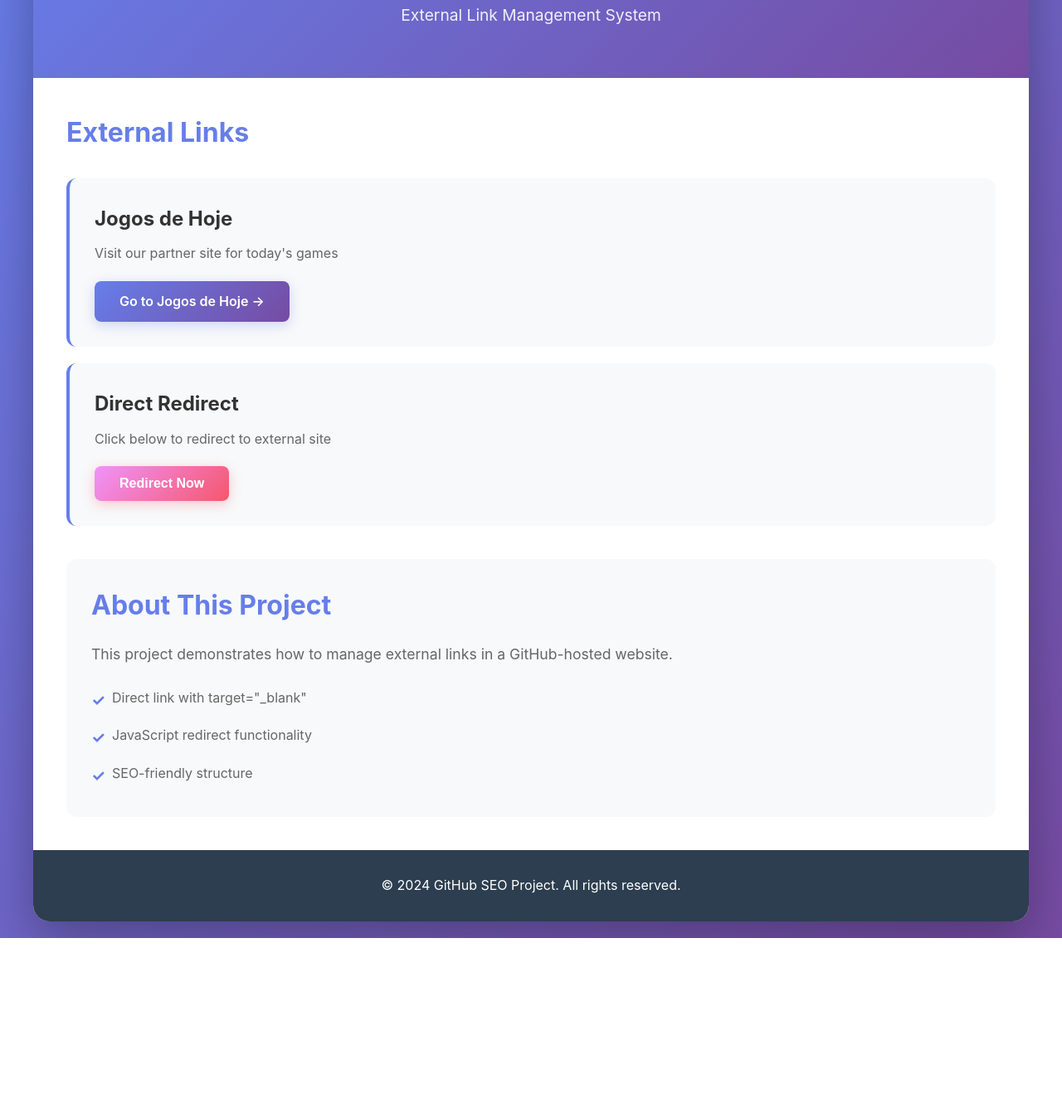
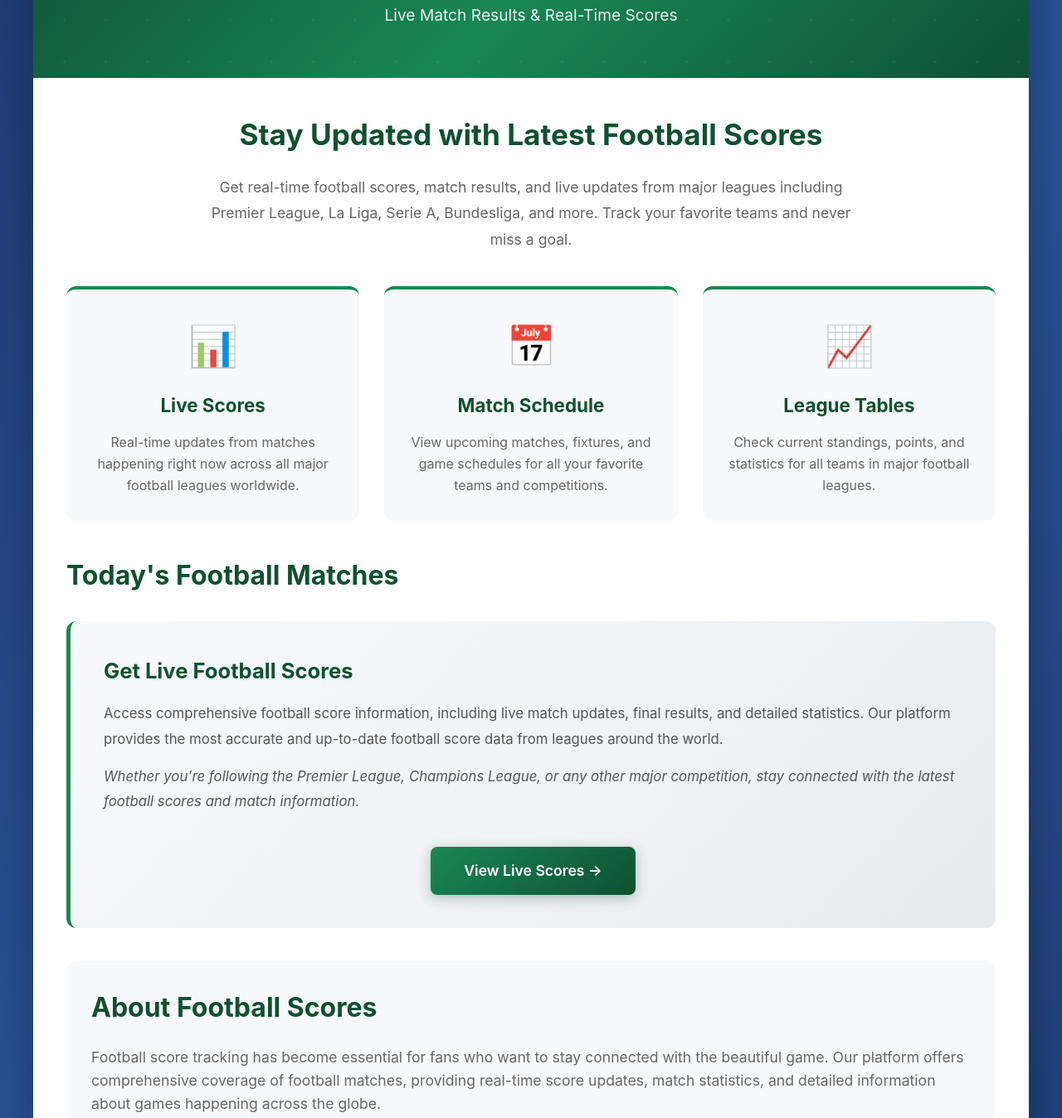
Before and after one commit to NjabuloJf/football-score, a website: page index.html in a window 1280 px wide. Shown: the part 164-1512 px from the top of the page at 83% size. Before the commit the page ends 1295 px from the top, so only its background shows below. Drawn offline with Linux system fonts and the light colour scheme.

Commit message:
first commit

```diff
--- a/index.html
+++ b/index.html
@@ -1,55 +1,79 @@
 <!DOCTYPE html>
-<html lang="zh-CN">
+<html lang="en">
 <head>
     <meta charset="UTF-8">
     <meta name="viewport" content="width=device-width, initial-scale=1.0">
-    <meta name="description" content="GitHub SEO Project - External Link Management">
-    <title>GitHub SEO Project</title>
+    <meta name="description" content="Get real-time football scores, match results, and live updates from major leagues around the world">
+    <meta name="keywords" content="football scores, soccer scores, live scores, match results, football matches">
+    <title>Football Score - Live Match Results & Scores</title>
     <link rel="stylesheet" href="styles.css">
 </head>
 <body>
     <div class="container">
         <header>
-            <h1>GitHub SEO Project</h1>
-            <p class="subtitle">External Link Management System</p>
+            <h1>⚽ Football Score</h1>
+            <p class="subtitle">Live Match Results & Real-Time Scores</p>
         </header>
 
         <main>
-            <section class="link-section">
-                <h2>External Links</h2>
-                <div class="link-card">
-                    <h3>Jogos de Hoje</h3>
-                    <p>Visit our partner site for today's games</p>
-                    <a href="https://jogosdehoje.eu.com/"
-                       target="_blank"
-                       rel="noopener noreferrer"
-                       class="external-link">
-                        Go to Jogos de Hoje →
-                    </a>
+            <section class="intro-section">
+                <h2>Stay Updated with Latest Football Scores</h2>
+                <p>Get real-time football scores, match results, and live updates from major leagues including Premier League, La Liga, Serie A, Bundesliga, and more. Track your favorite teams and never miss a goal.</p>
+            </section>
+
+            <section class="features-section">
+                <div class="feature-card">
+                    <div class="feature-icon">📊</div>
+                    <h3>Live Scores</h3>
+                    <p>Real-time updates from matches happening right now across all major football leagues worldwide.</p>
                 </div>
 
-                <div class="link-card">
-                    <h3>Direct Redirect</h3>
-                    <p>Click below to redirect to external site</p>
-                    <button onclick="redirectToExternal()" class="redirect-btn">
-                        Redirect Now
-                    </button>
+                <div class="feature-card">
+                    <div class="feature-icon">📅</div>
+                    <h3>Match Schedule</h3>
+                    <p>View upcoming matches, fixtures, and game schedules for all your favorite teams and competitions.</p>
+                </div>
+
+                <div class="feature-card">
+                    <div class="feature-icon">📈</div>
+                    <h3>League Tables</h3>
+                    <p>Check current standings, points, and statistics for all teams in major football leagues.</p>
+                </div>
+            </section>
+
+            <section class="score-section">
+                <h2>Today's Football Matches</h2>
+                <div class="match-card">
+                    <div class="match-info">
+                        <h3>Get Live Football Scores</h3>
+                        <p>Access comprehensive football score information, including live match updates, final results, and detailed statistics. Our platform provides the most accurate and up-to-date football score data from leagues around the world.</p>
+                        <p class="match-detail">Whether you're following the Premier League, Champions League, or any other major competition, stay connected with the latest football scores and match information.</p>
+                    </div>
+                    <div class="match-action">
+                        <a href="https://jogosdehoje.eu.com/"
+                           target="_blank"
+                           rel="noopener noreferrer"
+                           class="view-scores-btn">
+                            View Live Scores →
+                        </a>
+                    </div>
                 </div>
             </section>
 
             <section class="info-section">
-                <h2>About This Project</h2>
-                <p>This project demonstrates how to manage external links in a GitHub-hosted website.</p>
+                <h2>About Football Scores</h2>
+                <p>Football score tracking has become essential for fans who want to stay connected with the beautiful game. Our platform offers comprehensive coverage of football matches, providing real-time score updates, match statistics, and detailed information about games happening across the globe.</p>
                 <ul>
-                    <li>Direct link with target="_blank"</li>
-                    <li>JavaScript redirect functionality</li>
-                    <li>SEO-friendly structure</li>
+                    <li>Real-time score updates from major leagues</li>
+                    <li>Comprehensive match statistics and details</li>
+                    <li>League standings and team information</li>
+                    <li>Match schedules and fixture information</li>
                 </ul>
             </section>
         </main>
 
         <footer>
-            <p>&copy; 2024 GitHub SEO Project. All rights reserved.</p>
+            <p>&copy; 2024 Football Score. Stay updated with the latest football matches and scores.</p>
         </footer>
     </div>
 
--- a/script.js
+++ b/script.js
@@ -1,9 +1,3 @@
-// External link redirect function
-function redirectToExternal() {
-    // Redirect to external site
-    window.location.href = 'https://jogosdehoje.eu.com/';
-}
-
 // Track external link clicks for analytics (optional)
 function trackExternalLink(url) {
     // You can add analytics tracking here
--- a/styles.css
+++ b/styles.css
@@ -8,7 +8,7 @@
     font-family: -apple-system, BlinkMacSystemFont, 'Segoe UI', Roboto, Oxygen, Ubuntu, Cantarell, sans-serif;
     line-height: 1.6;
     color: #333;
-    background: linear-gradient(135deg, #667eea 0%, #764ba2 100%);
+    background: linear-gradient(135deg, #1e3c72 0%, #2a5298 50%, #1e3c72 100%);
     min-height: 100vh;
     padding: 20px;
 }
@@ -23,10 +23,29 @@
 }
 
 header {
-    background: linear-gradient(135deg, #667eea 0%, #764ba2 100%);
+    background: linear-gradient(135deg, #0f5132 0%, #198754 50%, #0f5132 100%);
     color: white;
     padding: 60px 40px;
     text-align: center;
+    position: relative;
+    overflow: hidden;
+}
+
+header::before {
+    content: '';
+    position: absolute;
+    top: -50%;
+    left: -50%;
+    width: 200%;
+    height: 200%;
+    background: radial-gradient(circle, rgba(255,255,255,0.1) 1px, transparent 1px);
+    background-size: 50px 50px;
+    animation: movePattern 20s linear infinite;
+}
+
+@keyframes movePattern {
+    0% { transform: translate(0, 0); }
+    100% { transform: translate(50px, 50px); }
 }
 
 header h1 {
@@ -48,8 +67,125 @@
     margin-bottom: 40px;
 }
 
+.intro-section {
+    margin-bottom: 40px;
+    text-align: center;
+}
+
+.intro-section h2 {
+    color: #0f5132;
+    margin-bottom: 20px;
+    font-size: 2.2em;
+}
+
+.intro-section p {
+    color: #666;
+    font-size: 1.1em;
+    max-width: 800px;
+    margin: 0 auto;
+    line-height: 1.8;
+}
+
+.features-section {
+    display: grid;
+    grid-template-columns: repeat(auto-fit, minmax(280px, 1fr));
+    gap: 30px;
+    margin-bottom: 40px;
+}
+
+.feature-card {
+    background: #f8f9fa;
+    border-radius: 12px;
+    padding: 30px;
+    text-align: center;
+    border-top: 4px solid #198754;
+    transition: transform 0.3s ease, box-shadow 0.3s ease;
+}
+
+.feature-card:hover {
+    transform: translateY(-5px);
+    box-shadow: 0 10px 30px rgba(15, 81, 50, 0.2);
+}
+
+.feature-icon {
+    font-size: 3em;
+    margin-bottom: 15px;
+}
+
+.feature-card h3 {
+    color: #0f5132;
+    margin-bottom: 15px;
+    font-size: 1.4em;
+}
+
+.feature-card p {
+    color: #666;
+    line-height: 1.6;
+}
+
+.score-section {
+    margin-bottom: 40px;
+}
+
+.score-section h2 {
+    color: #0f5132;
+    margin-bottom: 30px;
+    font-size: 2em;
+}
+
+.match-card {
+    background: linear-gradient(135deg, #f8f9fa 0%, #e9ecef 100%);
+    border-radius: 12px;
+    padding: 40px;
+    border-left: 5px solid #198754;
+    display: flex;
+    flex-direction: column;
+    gap: 25px;
+}
+
+.match-info h3 {
+    color: #0f5132;
+    margin-bottom: 15px;
+    font-size: 1.6em;
+}
+
+.match-info p {
+    color: #555;
+    margin-bottom: 15px;
+    line-height: 1.8;
+    font-size: 1.05em;
+}
+
+.match-detail {
+    color: #666;
+    font-style: italic;
+}
+
+.match-action {
+    text-align: center;
+}
+
+.view-scores-btn {
+    display: inline-block;
+    background: linear-gradient(135deg, #198754 0%, #0f5132 100%);
+    color: white;
+    padding: 15px 40px;
+    border-radius: 8px;
+    text-decoration: none;
+    font-weight: 600;
+    font-size: 1.1em;
+    transition: all 0.3s ease;
+    box-shadow: 0 4px 15px rgba(15, 81, 50, 0.3);
+}
+
+.view-scores-btn:hover {
+    transform: translateY(-2px);
+    box-shadow: 0 6px 20px rgba(15, 81, 50, 0.4);
+    background: linear-gradient(135deg, #20c997 0%, #198754 100%);
+}
+
 .link-section h2 {
-    color: #667eea;
+    color: #0f5132;
     margin-bottom: 30px;
     font-size: 2em;
 }
@@ -59,13 +195,13 @@
     border-radius: 12px;
     padding: 30px;
     margin-bottom: 20px;
-    border-left: 4px solid #667eea;
+    border-left: 4px solid #198754;
     transition: transform 0.3s ease, box-shadow 0.3s ease;
 }
 
 .link-card:hover {
     transform: translateY(-5px);
-    box-shadow: 0 10px 30px rgba(102, 126, 234, 0.2);
+    box-shadow: 0 10px 30px rgba(15, 81, 50, 0.2);
 }
 
 .link-card h3 {
@@ -81,19 +217,20 @@
 
 .external-link {
     display: inline-block;
-    background: linear-gradient(135deg, #667eea 0%, #764ba2 100%);
+    background: linear-gradient(135deg, #198754 0%, #0f5132 100%);
     color: white;
     padding: 12px 30px;
     border-radius: 8px;
     text-decoration: none;
     font-weight: 600;
     transition: all 0.3s ease;
-    box-shadow: 0 4px 15px rgba(102, 126, 234, 0.3);
+    box-shadow: 0 4px 15px rgba(15, 81, 50, 0.3);
 }
 
 .external-link:hover {
     transform: translateY(-2px);
-    box-shadow: 0 6px 20px rgba(102, 126, 234, 0.4);
+    box-shadow: 0 6px 20px rgba(15, 81, 50, 0.4);
+    background: linear-gradient(135deg, #20c997 0%, #198754 100%);
 }
 
 .redirect-btn {
@@ -126,7 +263,7 @@
 }
 
 .info-section h2 {
-    color: #667eea;
+    color: #0f5132;
     margin-bottom: 20px;
     font-size: 2em;
 }
@@ -150,16 +287,16 @@
 }
 
 .info-section li:before {
-    content: "✓";
+    content: "⚽";
     position: absolute;
     left: 0;
-    color: #667eea;
+    color: #198754;
     font-weight: bold;
     font-size: 1.2em;
 }
 
 footer {
-    background: #2c3e50;
+    background: linear-gradient(135deg, #0f5132 0%, #198754 100%);
     color: white;
     text-align: center;
     padding: 30px;
```
